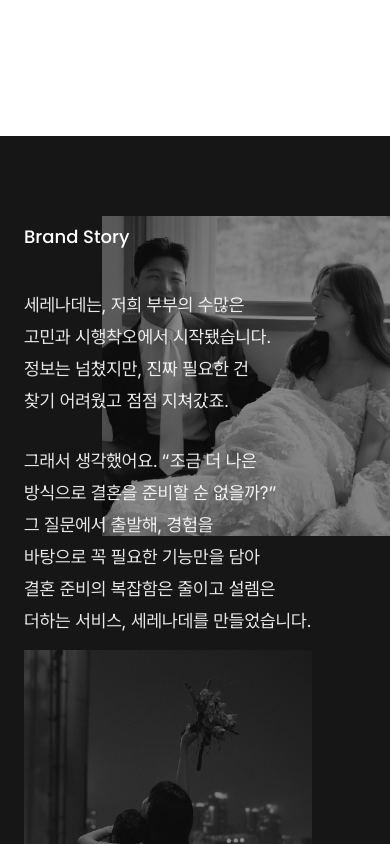
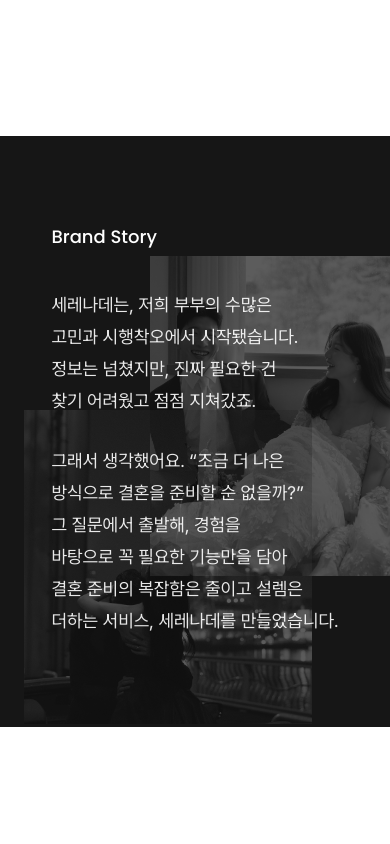
Before and after one commit to maju-wedding/serenade-website, a Next.js app: page / in a window 390 px wide. Shown: the part 3240-4084 px from the top of the page. Built offline with nearby package versions, Linux system fonts and the light colour scheme.

Commit message:
feat: 작업

```diff
--- a/src/app/components/BrandStory.tsx
+++ b/src/app/components/BrandStory.tsx
@@ -44,14 +44,14 @@
 
   // 모바일 버전 컴포넌트
   const MobileVersion = () => (
-    <div className="relative bg-[#161616] min-h-[70vh]">
+    <div className="relative bg-[#161616]">
       {/* 배경 이미지로 brandstory1.png 사용 */}
-      <div className="absolute z-0 right-0 top-20">
-        <div className="relative w-72 h-80">
+      <div className="absolute z-0 right-0 top-30">
+        <div className="relative w-60 h-80">
           <Image
             src="/images/brandstory1.png"
             alt="Couple Image"
-            className="w-full h-full object-cover grayscale opacity-50"
+            className="w-full h-full object-cover grayscale opacity-30"
             fill
             sizes="100vw"
             priority
@@ -60,9 +60,10 @@
       </div>
 
       {/* 텍스트 섹션 - 중앙 정렬 */}
-      <div className="relative z-10 flex flex-col justify-center min-h-[70vh] px-6 sm:px-8 lg:px-10 py-16">
+      <div className="relative z-10 flex flex-col justify-center items-center min-h-[70vh] px-6 sm:px-8 lg:px-10 py-16 text-left">
+        <div className="text-white/90 font-normal" style={getAnimationStyle()}>
           <h3
-          className="text-white text-lg font-medium mb-10 font-poppins"
+            className="text-white text-lg font-medium mb-10 font-poppins text-left"
             style={{
               fontFamily: "var(--font-poppins), Poppins, sans-serif",
               opacity: isVisible ? 1 : 0,
@@ -72,8 +73,6 @@
           >
             Brand Story
           </h3>
-
-        <div className="text-white/90 font-normal" style={getAnimationStyle()}>
           <p className="text-lg leading-[28px] mb-1">
             세레나데는, 저희 부부의 수많은
           </p>
@@ -111,13 +110,13 @@
       </div>
 
       {/* 하단 이미지 섹션 - brandstory2.png를 오른쪽 하단에 배치 */}
-      <div className="relative w-full h-60">
+      <div className="relative w-full">
         <div className="absolute left-6 bottom-0">
           <div className="relative aspect-[9/16] w-72 h-80">
             <Image
               src="/images/brandstory2.png"
               alt="Workshop Image"
-              className="object-contain object-left grayscale opacity-50"
+              className="object-contain object-left grayscale opacity-30"
               fill
               sizes="70vw"
             />
--- a/src/app/components/Features.tsx
+++ b/src/app/components/Features.tsx
@@ -171,7 +171,7 @@
     }, []);
 
     return (
-      <div className="space-y-30 sm:space-y-40">
+      <div className="space-y-30 sm:space-y-40 my-20">
         {features.map((feature, index) => (
           <div
             key={index}
--- a/src/app/components/Footer.tsx
+++ b/src/app/components/Footer.tsx
@@ -36,14 +36,14 @@
       {/* Contact information section */}
       <div className="bg-[#161616] py-12 sm:py-14 md:py-16">
         <div className="mx-auto max-w-7xl px-6 sm:px-8 lg:px-10">
-          <div className="grid grid-cols-2 text-white/40">
+          <div className="grid grid-cols-3 text-white/40">
             {/* Left side - Contact info */}
-            <div className="space-y-8 sm:space-y-10 md:space-y-12">
+            <div className="space-y-8 sm:space-y-10 md:space-y-12 col-span-2">
               <div>
-                <h3 className="text-base sm:text-lg font-bold mb-6 sm:mb-10 md:mb-14">
+                <h3 className="text-base text-md sm:text-lg font-bold mb-6 sm:mb-10 md:mb-14">
                   약관
                 </h3>
-                <div className="space-y-3 sm:space-y-4 text-sm sm:text-md font-bold">
+                <div className="space-y-3 sm:space-y-4 text-xs sm:text-sm md:text-md font-bold">
                   <p className="cursor-pointer hover:text-white transition-colors">
                     이용약관
                   </p>
@@ -57,11 +57,11 @@
               </div>
 
               <div>
-                <div className="space-y-3 sm:space-y-4 text-sm sm:text-md font-bold">
+                <div className="space-y-3 sm:space-y-4 text-xs sm:text-sm md:text-md font-bold">
                   <p>상호명 | 세레나데</p>
                   <p>사업자 번호 | 642-22-02522</p>
                   <p className="break-all sm:break-normal">
-                    문의 메일 |{" "}
+                    문의 메일 |
                     <a
                       href="mailto:serenadeonly@gmail.com"
                       className="hover:text-white transition-colors inline-block"
@@ -74,7 +74,7 @@
             </div>
 
             {/* Right side - Instagram */}
-            <div className="flex justify-center md:justify-end">
+            <div className="flex justify-end">
               <a
                 href="https://www.instagram.com/serenade_wedding_official/"
                 target="_blank"
@@ -82,7 +82,7 @@
                 className="text-gray-400 hover:text-white transition-colors"
                 aria-label="세레나데 인스타그램"
               >
-                <div className="w-7 h-7 sm:w-8 sm:h-8 md:w-9 md:h-9">
+                <div className="w-6 h-6 sm:w-7 sm:h-7 md:w-8 md:h-8">
                   <Image
                     src="/images/instagram.svg"
                     alt="Instagram"
```
Lines whose indentation alone changed are shown as unchanged.
